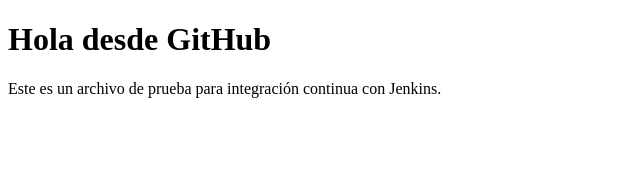
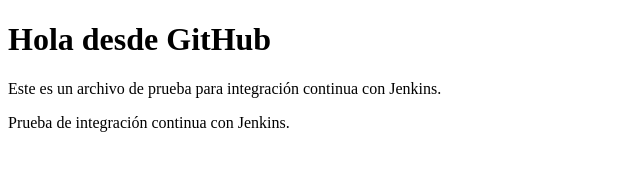
Before and after one commit to daysireyes2900/PracticaGS, a plain HTML site: page index.html in a window 1280 px wide. Shown: the whole page, without its empty margins (0-640 px from the left). Drawn offline with Linux system fonts and the light colour scheme.

Commit message:
Agrego línea para probar webhook Jenkins

```diff
--- a/index.html
+++ b/index.html
@@ -6,5 +6,6 @@
 <body>
     <h1>Hola desde GitHub</h1>
     <p>Este es un archivo de prueba para integración continua con Jenkins.</p>
+    <p>Prueba de integración continua con Jenkins.</p> <!-- Esta línea nueva la agregas -->
 </body>
 </html>
```
